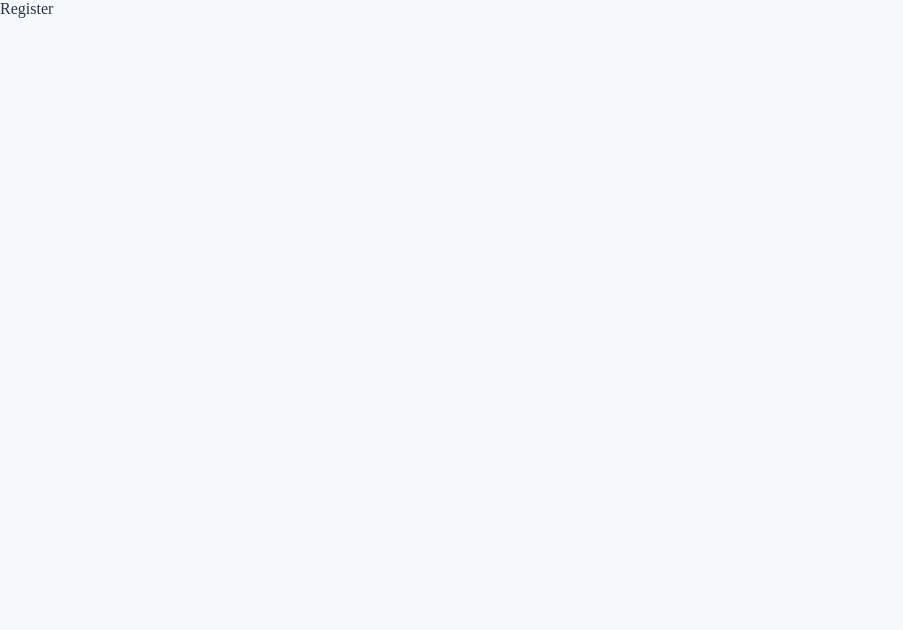
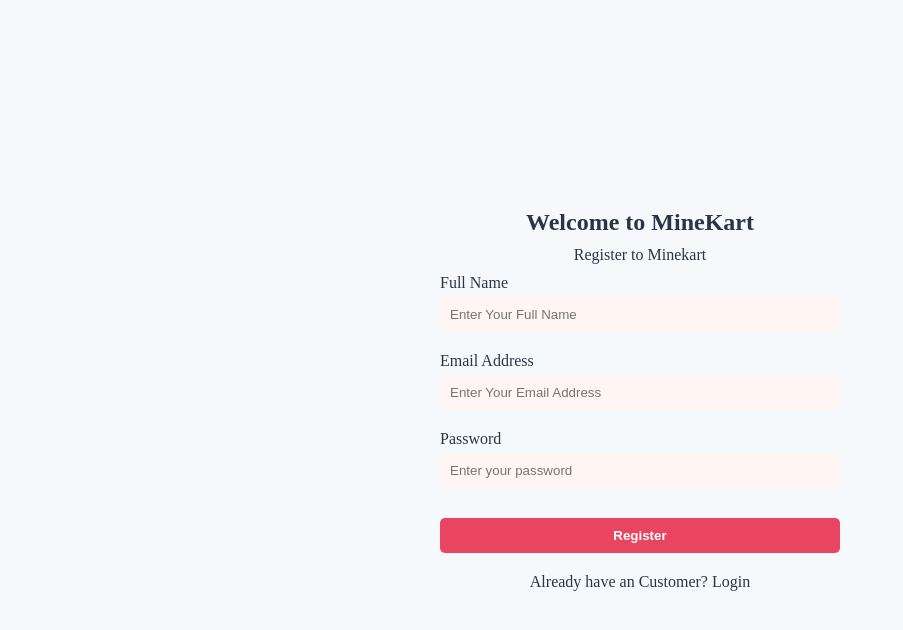
Before and after one commit to neerajkumar002/MineKart, a React (Vite) app: page /auth/register in a window 1280 px wide. Shown: the top 630 px of the page, without its empty margins (0-903 px from the left). Built offline with nearby package versions, Linux system fonts and the light colour scheme.

Commit message:
add register page

```diff
--- a/src/pages/auth/Register.jsx
+++ b/src/pages/auth/Register.jsx
@@ -1,5 +1,42 @@
+import "../../styles/auth css/register.css";
+
 const Register = () => {
-  return <div>Register</div>;
+  return (
+    <div className="register-wrapper">
+      <div className="register-container">
+        <div className="register-form">
+          <h2>Welcome to MineKart</h2>
+          <p>Register to Minekart</p>
+
+          <div className="controls-container">
+
+            <div>
+              <label htmlFor="fullname">Full Name</label>
+              <input type="text" id="fullname" name="lastName" placeholder="Enter Your Full Name" />
+            </div>
+            <div>
+              <label htmlFor="email">Email Address</label>
+              <input type="email" id="email" name="email" placeholder="Enter Your Email Address" />
+            </div>
+            <div>
+              <label htmlFor="password">Password</label>
+              <input type="password" name="password" id="password" placeholder="Enter your password" />
+            </div>
+            <div className="btn-container">
+              <button className="register-in-btn">Register</button>
+            </div>
+          </div>
+          <div className="register-link">
+            <p>
+              Already have an Customer? <span>Login</span>{" "}
+            </p>
+          </div>
+        </div>
+      </div>
+      {/* <img src={menShopping} alt="men-shopping" className="men-shopping-img" /> */}
+      <div className="bottom-line"></div>
+    </div>
+  );
 };
 
 export default Register;
--- /dev/null
+++ b/src/styles/auth css/register.css
@@ -0,0 +1,43 @@
+.register-wrapper {
+  height: 100vh;
+  display: flex;
+  justify-content: center;
+  align-items: center;
+}
+
+.register-container {
+  width: 400px;
+  display: flex;
+  flex-direction: column;
+  gap: 20px;
+}
+
+
+.register-form{
+    display: flex;
+    flex-direction: column;
+    gap: 10px;
+}
+
+.register-form p{
+    text-align: center;
+}
+.register-form h2{
+    text-align: center;
+}
+
+
+.controls-container{
+    display: flex;
+    flex-direction: column;
+    gap: 10px;
+}
+.register-in-btn{
+    width: 100%;
+    border: none;
+    padding: 10px ;
+    background-color: var(--text-carrot);
+    border-radius: 5px;
+    font-weight: 700;
+    color: var(--text-white);
+}
```
